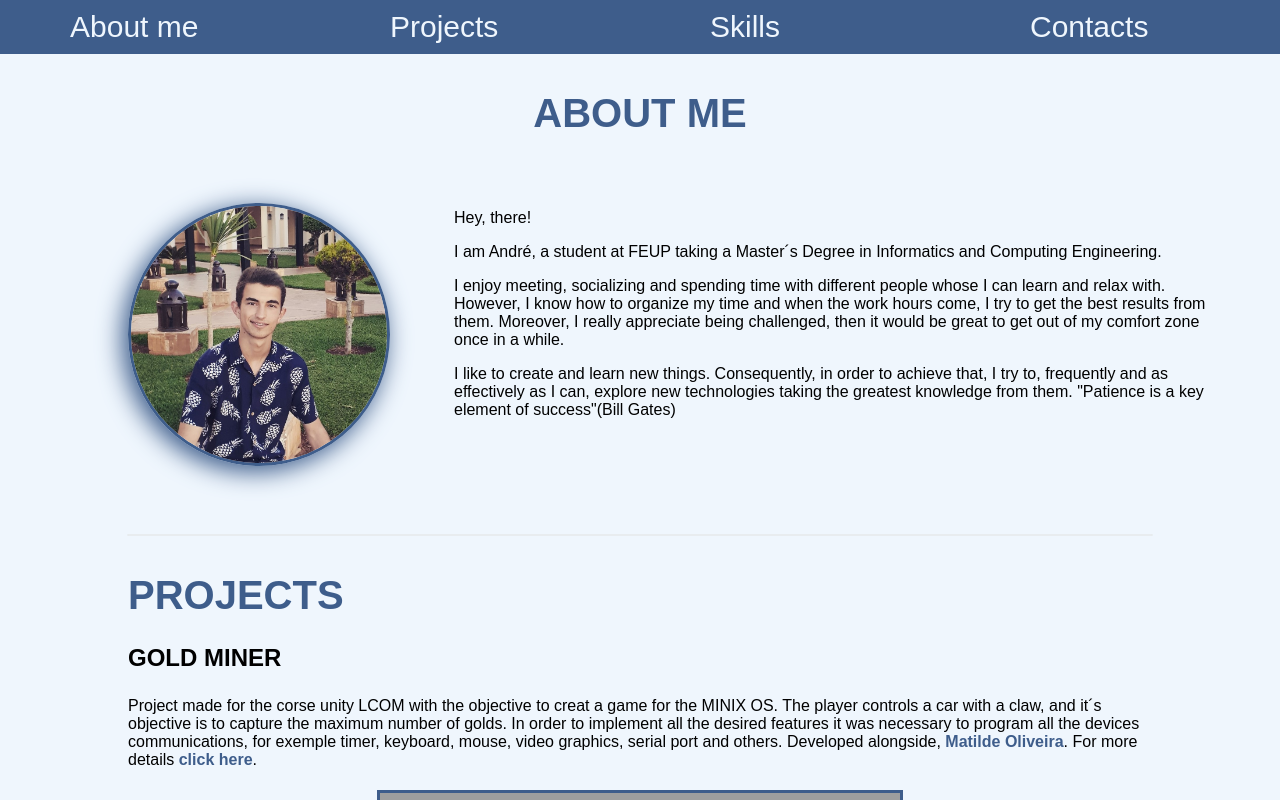
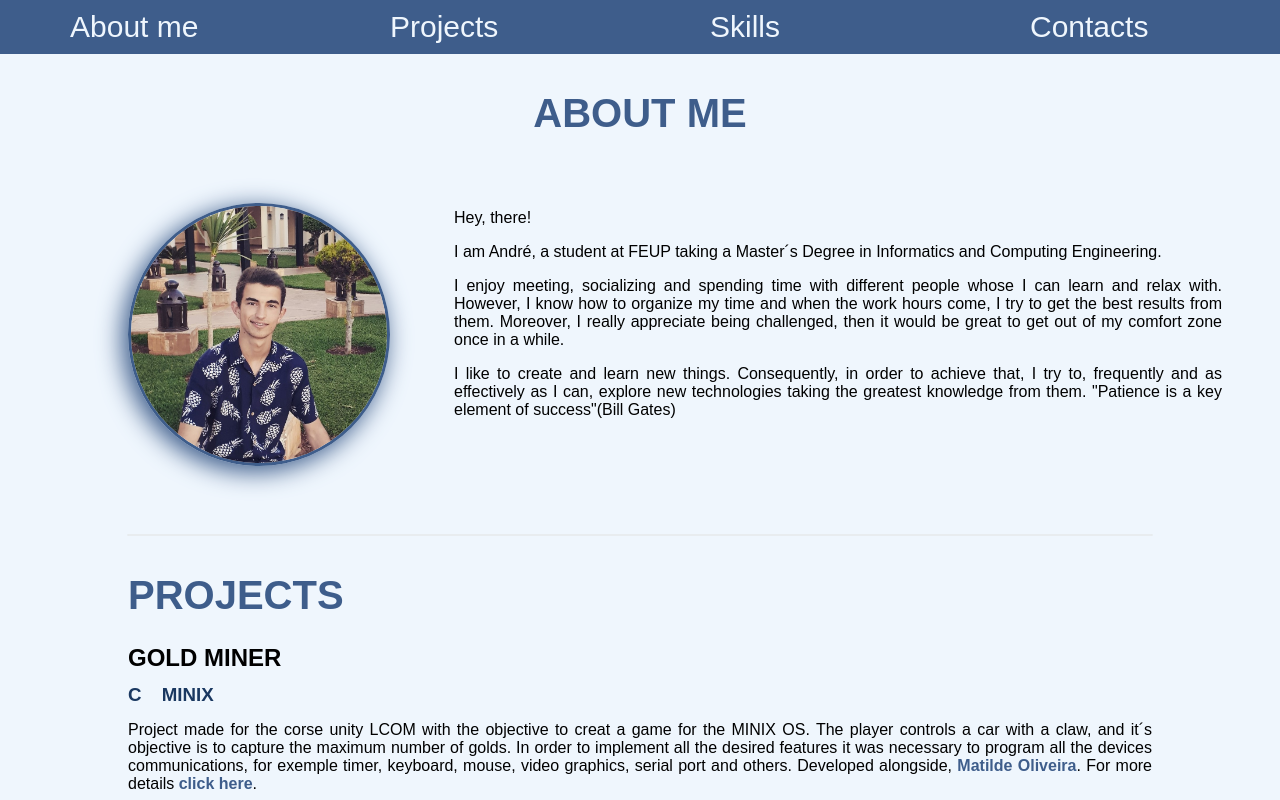
Before and after one commit to Andrepereira2001/my_website, a plain HTML site: page index.html in a window 1280 px wide. Shown: the top 800 px of the page. Drawn offline with Linux system fonts and the light colour scheme; grey boxes are pictures that could not be loaded; a web font is replaced by a local one.

Commit message:
Added language to projects

```diff
--- a/index.html
+++ b/index.html
@@ -43,6 +43,7 @@
                     <h2>GOLD MINER</h2>
                         <!--<img src="img/gold-miner/car1.png"  alt="gold miner car"/>-->
                 </div>
+                <h3>C       MINIX</h3>
                     <p>Project made for the corse unity LCOM with the objective to creat a game for the MINIX OS.
                         The player controls a car with a claw, and it´s objective is to capture the maximum number of golds.
                         In order to implement all the desired features it was necessary to program all the devices communications,
--- a/style.css
+++ b/style.css
@@ -2,6 +2,7 @@
     box-sizing: content-box;
     font-family: 'Glegoo', sans-serif;
     scroll-behavior: smooth;
+    text-align: justify;
 }
 
 body {
@@ -84,7 +85,7 @@ p{
     position: relative;
     left: 15%;
     max-width: 60%;
-    top: 35px
+    top: 35px;
 }
 
 hr {
@@ -96,6 +97,12 @@ hr {
 }
 
 /*Projects space*/
+
+.projects_div h3{
+    color: rgb(26, 56, 97);
+    word-spacing: 15px;
+    line-height: 5px;
+}
 
 .projects_div a:link, .projects_div a:visited{
     text-decoration: none;
```
Lines whose indentation alone changed are shown as unchanged.
